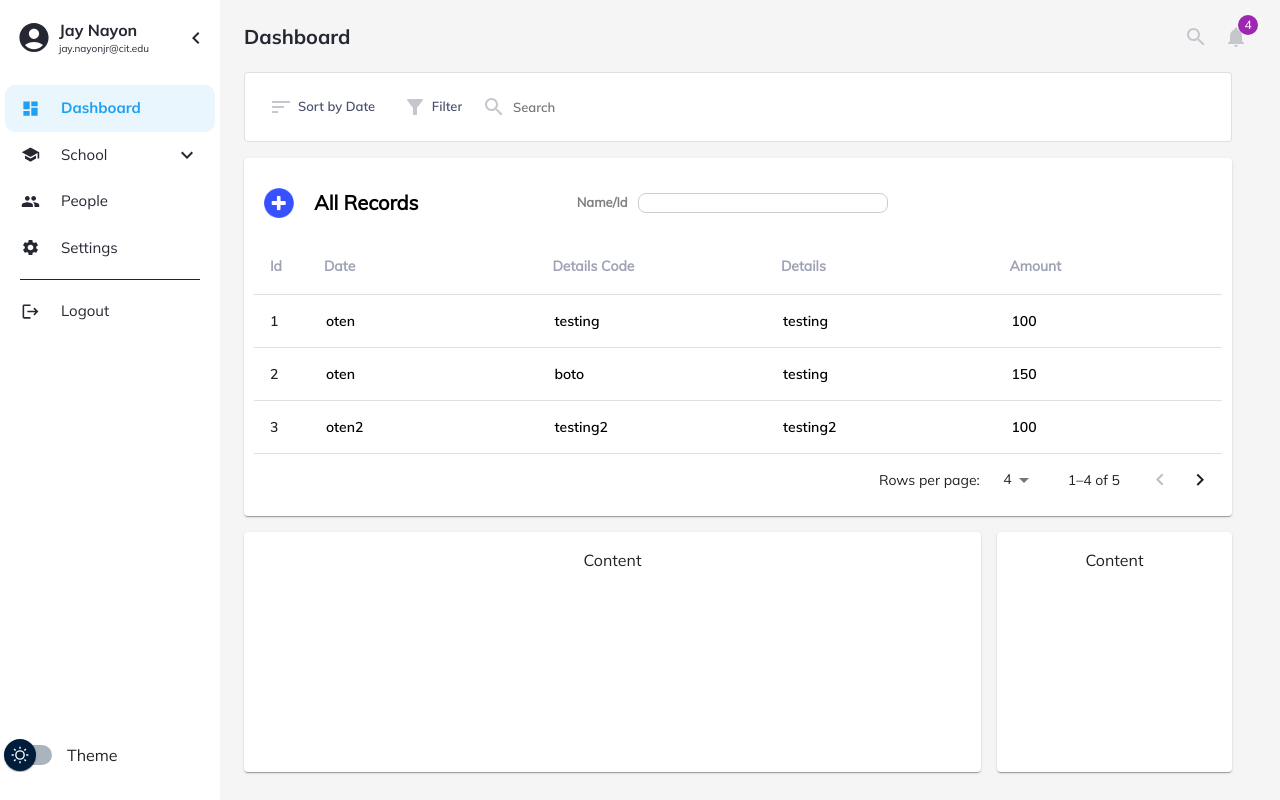
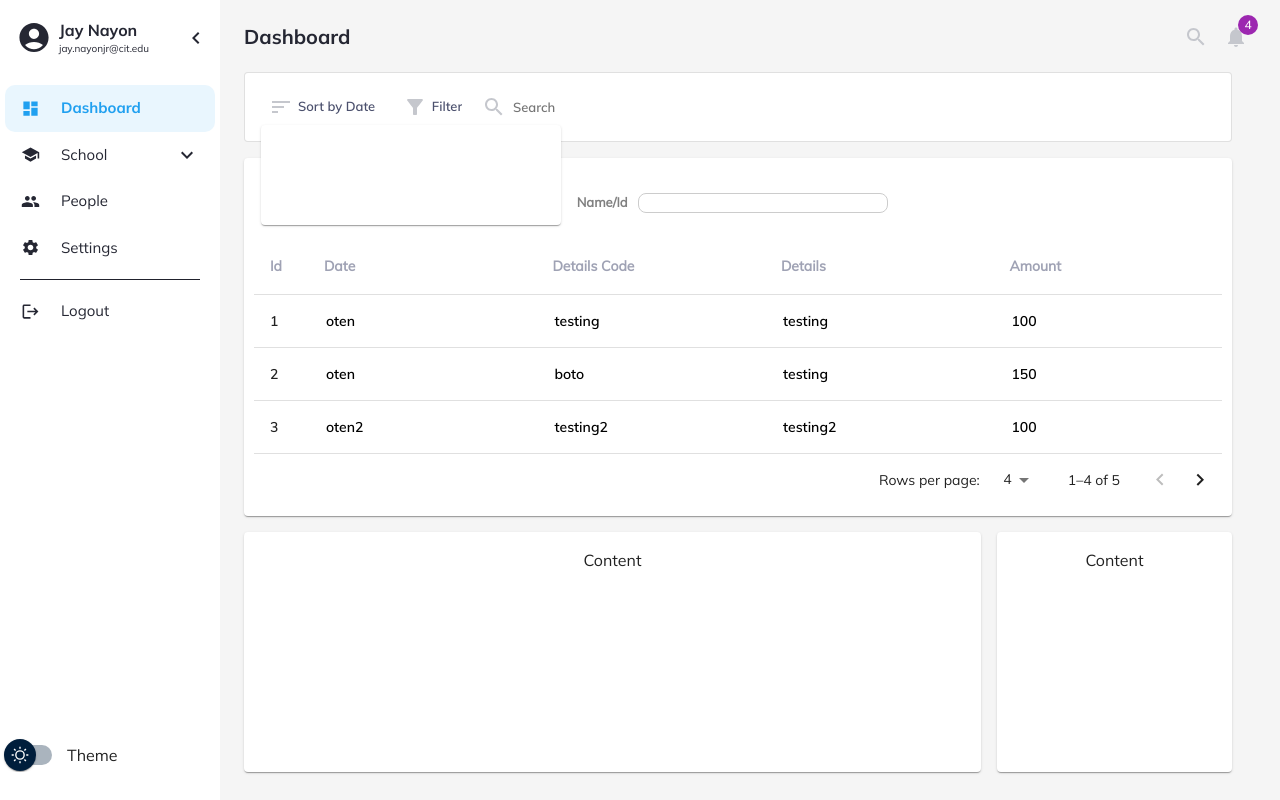
Before and after one commit to Jaynayon/princi-pal-frontend, a React (Create React App) app: page /schools in a window 1280 px wide. Both pictures are taken after a click on the button "Click to Login". Built offline with nearby package versions, Linux system fonts and the light colour scheme.

Commit message:
Add paper to Date Filter

```diff
--- a/src/Pages/Schools.js
+++ b/src/Pages/Schools.js
@@ -28,10 +28,11 @@ function Schools(props) {
                         elevation={0}
                         variant='outlined'>
                         <Box style={styles.header.buttons}>
-
                             <Box sx={{}} >
                                 <DateFilter />
+                                <Paper sx={{ position: 'absolute', width: '300px', height: '100px' }}>
 
+                                </Paper>
                             </Box>
                             <FieldsFilter />
                             <SearchFilter />
```
